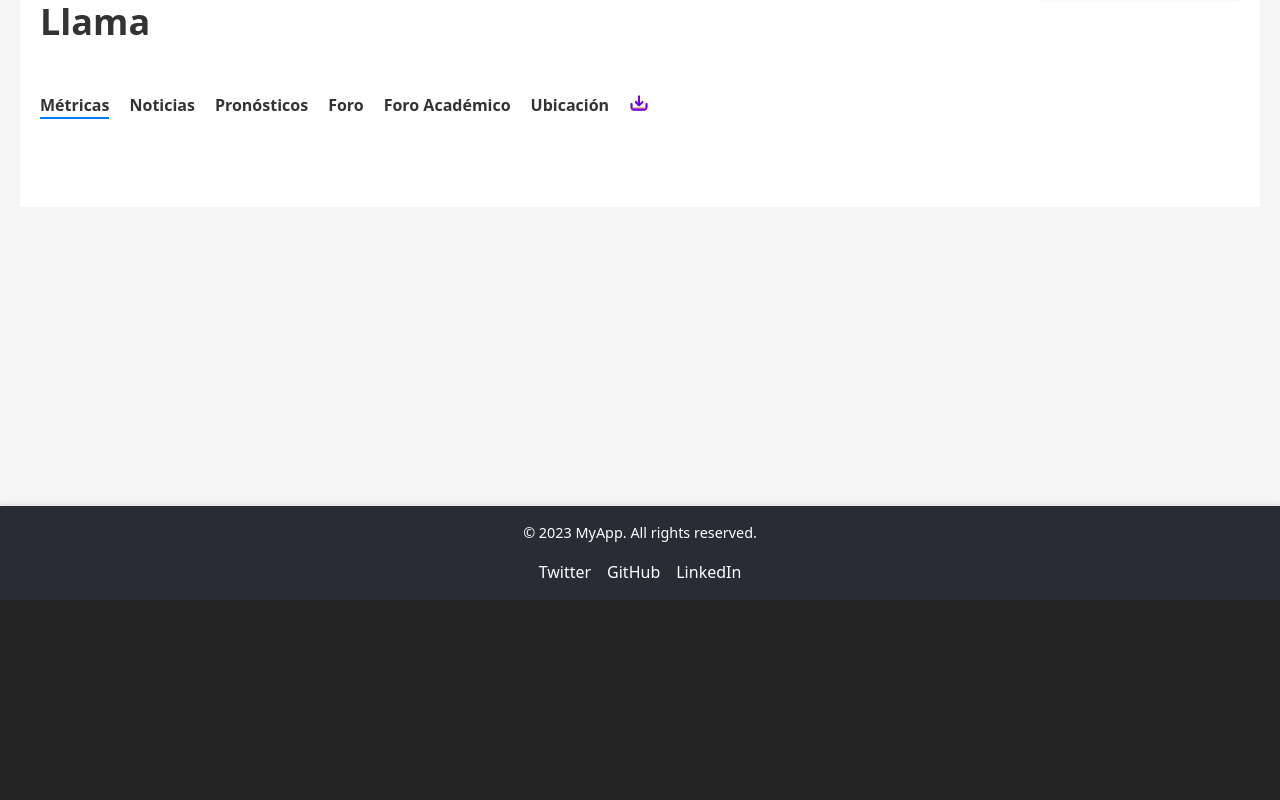
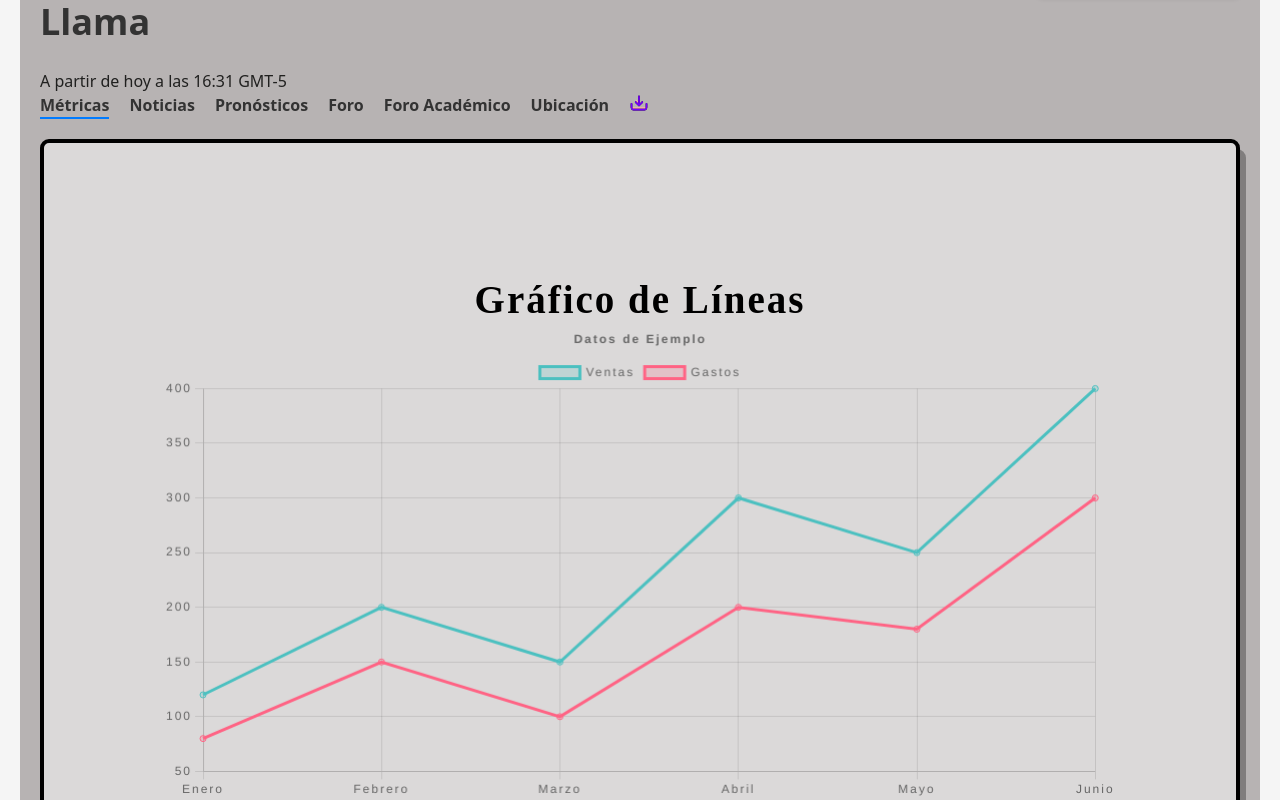
Before and after one commit to woshtsu/Sistema-de-monitoreo-de-biodiversidad, a React (Vite) app in the folder client/biodiversity-monitoring-system/: page /page/animal in a window 1280 px wide. Shown: the part 200-1000 px from the top of the page. Before the commit the page ends 800 px from the top, so only its background shows below. Built offline with nearby package versions, Linux system fonts and the light colour scheme; no server answers.

Commit message:
Mejore Css para mostrar metricas correctamente

```diff
--- a/client/biodiversity-monitoring-system/src/App.jsx
+++ b/client/biodiversity-monitoring-system/src/App.jsx
@@ -25,7 +25,7 @@ function App() {
             {/* Rutas dentro de PageLayout */}
             <Route path="animal" element={<PageLayout valor={bioSeleccionado} />}>
               {/* Contenido específico de cada subruta */}
-              <Route index element={<h1>Aquí irá la gráfica</h1>} />
+              <Route index element={<LineChart />} />
               <Route path="news" element={<h1>Noticias</h1>} />
               <Route path="forecasts" element={<h1>Pronósticos</h1>} />
               <Route path="forum" element={<h1>Foro</h1>} />
--- a/client/biodiversity-monitoring-system/src/components/Grafica.jsx
+++ b/client/biodiversity-monitoring-system/src/components/Grafica.jsx
@@ -1,4 +1,5 @@
 import React from 'react';
+import styled from 'styled-components';
 import { Line } from 'react-chartjs-2';
 import {
   Chart as ChartJS,
@@ -37,7 +38,7 @@ export default function LineChart() {
   };
 
   return (
-    <div style={{ width: '80%', margin: 'auto' }}>
+    <ContenedorGrafico>
       <h2 style={{ color: 'black' }}>Gráfico de Líneas</h2>
       <Line
         datasetIdKey="id" // Clave única para identificar datasets
@@ -55,6 +56,15 @@ export default function LineChart() {
           },
         }}
       />
-    </div>
+    </ContenedorGrafico>
   );
 };
+
+const ContenedorGrafico = styled.div`
+  width: 80%;
+  margin: auto;
+  display: flex;
+  flex-direction: column; /* NUEVO: apila verticalmente */
+  justify-content: center; /* centra el contenido verticalmente */
+  align-items: center;     /* centra el contenido horizontalmente */
+`
--- a/client/biodiversity-monitoring-system/src/components/SearchBar.jsx
+++ b/client/biodiversity-monitoring-system/src/components/SearchBar.jsx
@@ -12,6 +12,7 @@ const SearchComponent = ({ onSelect }) => {
   const inputRef = useRef(null); // Referencia al campo de entrada
   const suggestionsRef = useRef(null); // Referencia a la lista de sugerencias
 
+  console.log(data)
   // Cargar datos al iniciar
   useEffect(() => {
     const fetchData = async () => {
--- a/client/biodiversity-monitoring-system/src/layouts/PageLayout.jsx
+++ b/client/biodiversity-monitoring-system/src/layouts/PageLayout.jsx
@@ -45,7 +45,8 @@ export default function PageLayout({ valor }) {
 }
 const PageLayoutContainer = styled.div`
 padding: 20px;
-  background-color: #ffffff;
+  background-color:rgb(183, 179, 179);
+  color:rgb(32, 32, 31)
 `;
 
 const HeaderSection = styled.div`
@@ -110,5 +111,25 @@ const Navigation = styled.nav`
 `;
 
 const ContenedorDinamico = styled.div`
+  font: normal bold 26px/1.1 "Souci Sans";
+  letter-spacing: 2px;
+
   margin-top: 20px;
+
+  display: flex; /* flex sí o sí */
+  flex-direction: column; /* si quieres apilar varios componentes */
+  justify-content: center; /* centra verticalmente */
+  align-items: center; /* centra horizontalmente */
+
+  width: 100vw; /* 100% del ancho de la ventana */
+  height: 100vh; /* 100% de la altura de la ventana */
+
+  max-width: 100%;
+  max-height: 100%;
+  overflow: visible;
+
+  border: 4px solid rgba(0, 0, 0, 1);
+  border-radius: 9px;
+  background-color: rgba(255, 255, 255, 0.5);
+  box-shadow: 6px 10px 0px 0px rgba(0, 0, 0, 0.3);
 `;
```
